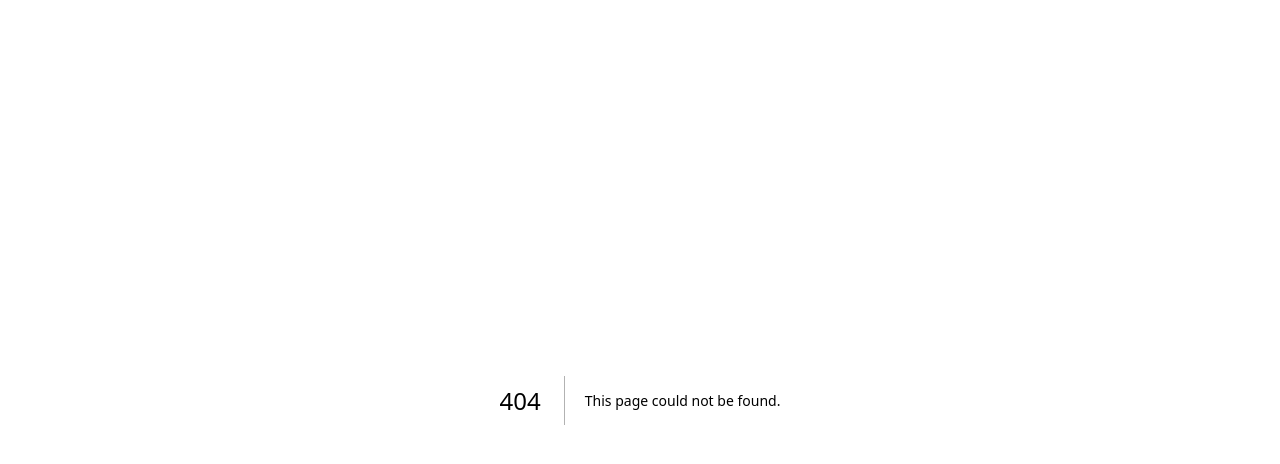
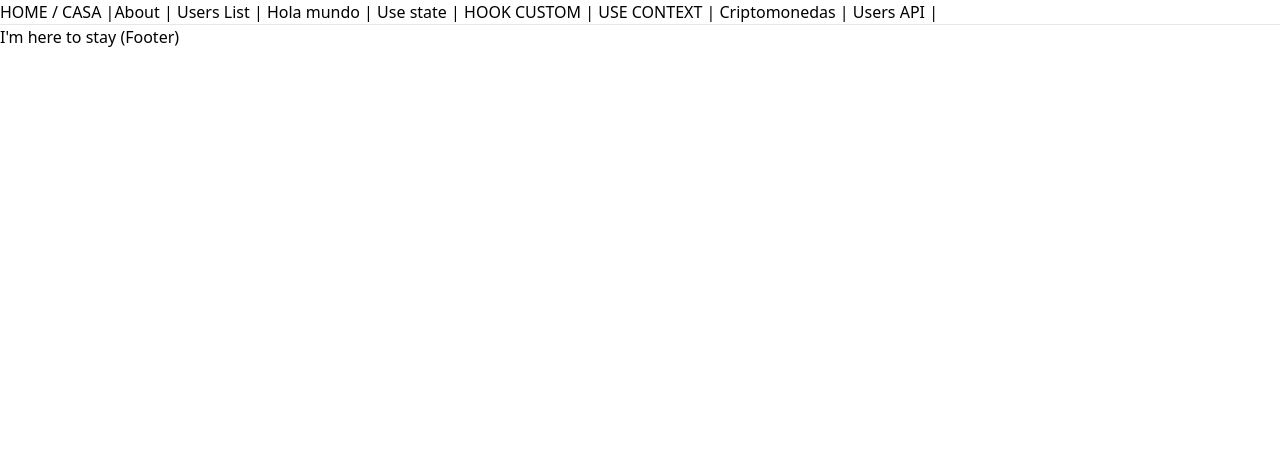
Before and after one commit to 2022B-web-avanzada-soft/gomez-tipantiza-ludwing-jair, a Next.js app in the folder react-nextjs/: page /f_ejemplo_criptomonedas in a window 1280 px wide. Before the commit this address had no page. Shown: the top 464 px of the page. Built offline with nearby package versions, Linux system fonts and the light colour scheme.

Commit message:
refactorizacion monedas

```diff
--- a/react-nextjs/components/Layout.tsx
+++ b/react-nextjs/components/Layout.tsx
@@ -1,4 +1,4 @@
-import React, { ReactNode } from 'react'
+import React, {ReactNode} from 'react'
 import Link from 'next/link'
 import Head from 'next/head'
 
@@ -7,23 +7,33 @@ type Props = {
     title?: string
 }
 
-const Layout = ({ children, title = 'This is the default title' }: Props) => (
+const Layout = ({children, title = 'This is the default title'}: Props) => (
     <div>
         <Head>
             <title>{title}</title>
-            <meta charSet="utf-8" />
-            <meta name="viewport" content="initial-scale=1.0, width=device-width" />
+            <meta charSet="utf-8"/>
+            <meta name="viewport" content="initial-scale=1.0, width=device-width"/>
+            <link href="https://cdn.jsdelivr.net/npm/bootstrap@5.3.0-alpha1/dist/css/bootstrap.min.css" rel="stylesheet"
+                  integrity="sha384-GLhlTQ8iRABdZLl6O3oVMWSktQOp6b7In1Zl3/Jr59b6EGGoI1aFkw7cmDA6j6gD"
+                  crossOrigin="anonymous"></link>
         </Head>
         <header>
             <nav>
-                <Link href="/">HOME / CASA</Link> | <Link href="/about">About</Link> |{' '}
+                <Link href="/">HOME / CASA</Link> |
+                <Link href="/about">About</Link> |{' '}
                 <Link href="/users">Users List</Link> |{' '}
-                <a href="/api/users">Users API</a>
+                <a href="/a_hola_mundo">Hola mundo</a> |{' '}
+                <a href="/c_use_state">Use state</a> |{' '}
+                <a href="/d_hook_custom">HOOK CUSTOM</a> |{' '}
+                <a href="/e_use_context">USE CONTEXT</a> |{' '}
+                <a href="/f_ejemplo_criptomonedas">Criptomonedas</a> |{' '}
+                <a href="/api/users">Users API</a> |{' '}
+
             </nav>
         </header>
         {children}
         <footer>
-            <hr />
+            <hr/>
             <span>I'm here to stay (Footer)</span>
         </footer>
     </div>
--- a/react-nextjs/components/d_hook_custom/HookCustom.tsx
+++ b/react-nextjs/components/d_hook_custom/HookCustom.tsx
@@ -1,24 +1,12 @@
 // components/HookCustom.ts
 import useSelectMoneda from "../hooks/useSelectMoneda";
 import {useEffect, useState} from "react";
+import{MONEDAS} from "./monedas"
 
 export default function () {
     const [moneda, UseSelectMonedas] = useSelectMoneda(
         'Moneda',
-        [
-            {
-                id: 'USD', nombre: 'Dolar Estados Unidos'
-            },
-            {
-                id: 'MXN', nombre: 'Peso mexicano'
-            },
-            {
-                id: 'EUR', nombre: 'Euro'
-            },
-            {
-                id: 'GBP', nombre: 'Libra esterlina'
-            }
-        ]
+        MONEDAS
     )
     useEffect(
         ()=>{
--- /dev/null
+++ b/react-nextjs/components/d_hook_custom/monedas.tsx
@@ -0,0 +1,17 @@
+import {MonedasInterface} from "../../interfaces/moneda";
+
+export const MONEDAS: MonedasInterface[] =
+    [
+        {
+            id: 'USD', nombre: 'Dolar Estados Unidos'
+        },
+        {
+            id: 'MXN', nombre: 'Peso mexicano'
+        },
+        {
+            id: 'EUR', nombre: 'Euro'
+        },
+        {
+            id: 'GBP', nombre: 'Libra esterlina'
+        }
+    ]
--- a/react-nextjs/pages/a_hola_mundo.tsx
+++ b/react-nextjs/pages/a_hola_mundo.tsx
@@ -12,16 +12,19 @@ export default a_componente()*/
 
 import EstilosEjemplo from "../components/a_estilos/EstilosEjemplo";
 import Componente from "../components/b_componentes/Componente";
+import Layout from "../components/Layout";
 
 export default function a_hola_mundo(){
     return (
         <>
+            <Layout>
             <h1>Hola mundo</h1>
             <EstilosEjemplo></EstilosEjemplo>
             <Componente iteraciones={0}
                         mostrar={true}
                         url={'http://google.com'}
             ></Componente>
+            </Layout>
         </>
     )
 }
--- a/react-nextjs/pages/c_use_state.tsx
+++ b/react-nextjs/pages/c_use_state.tsx
@@ -1,11 +1,14 @@
 // pages/c_use_state.tsx
 import EjemploUseState from "../components/c_use_state/EjemploUseState";
+import Layout from "../components/Layout";
 
 export default function (){
     return (
         <>
+            <Layout>
             <h1>Use State</h1>
             <EjemploUseState></EjemploUseState>
+            </Layout>
         </>
     )
 }
--- a/react-nextjs/pages/d_hook_custom.tsx
+++ b/react-nextjs/pages/d_hook_custom.tsx
@@ -1,11 +1,15 @@
 import HookCustom from "../components/d_hook_custom/HookCustom";
+import Layout from "../components/Layout";
 
 
 export default function (){
     return (
         <>
+            <Layout>
             <h1>Hook Custom</h1>
             <HookCustom></HookCustom>
+
+            </Layout>
         </>
     )
 }
--- a/react-nextjs/pages/e_use_context.tsx
+++ b/react-nextjs/pages/e_use_context.tsx
@@ -1,11 +1,15 @@
 import EContenedor from "../components/e_use_context/EContenedor";
+import Layout from "../components/Layout";
 
 
-export default function (){
+export default function () {
     return (
         <>
-            <h1>Use Context</h1>
-            <EContenedor></EContenedor>
+            <Layout>
+                <h1>Use Context</h1>
+                <EContenedor></EContenedor>
+
+            </Layout>
         </>
     )
 }
--- /dev/null
+++ b/react-nextjs/pages/f_ejemplo_criptomonedas.tsx
@@ -0,0 +1,11 @@
+import Layout from "../components/Layout";
+
+export default function(){
+    return(
+        <>
+            <Layout title="Ejemplo Criptomonedas | EPN"></Layout>
+
+
+        </>
+    )
+}
```
